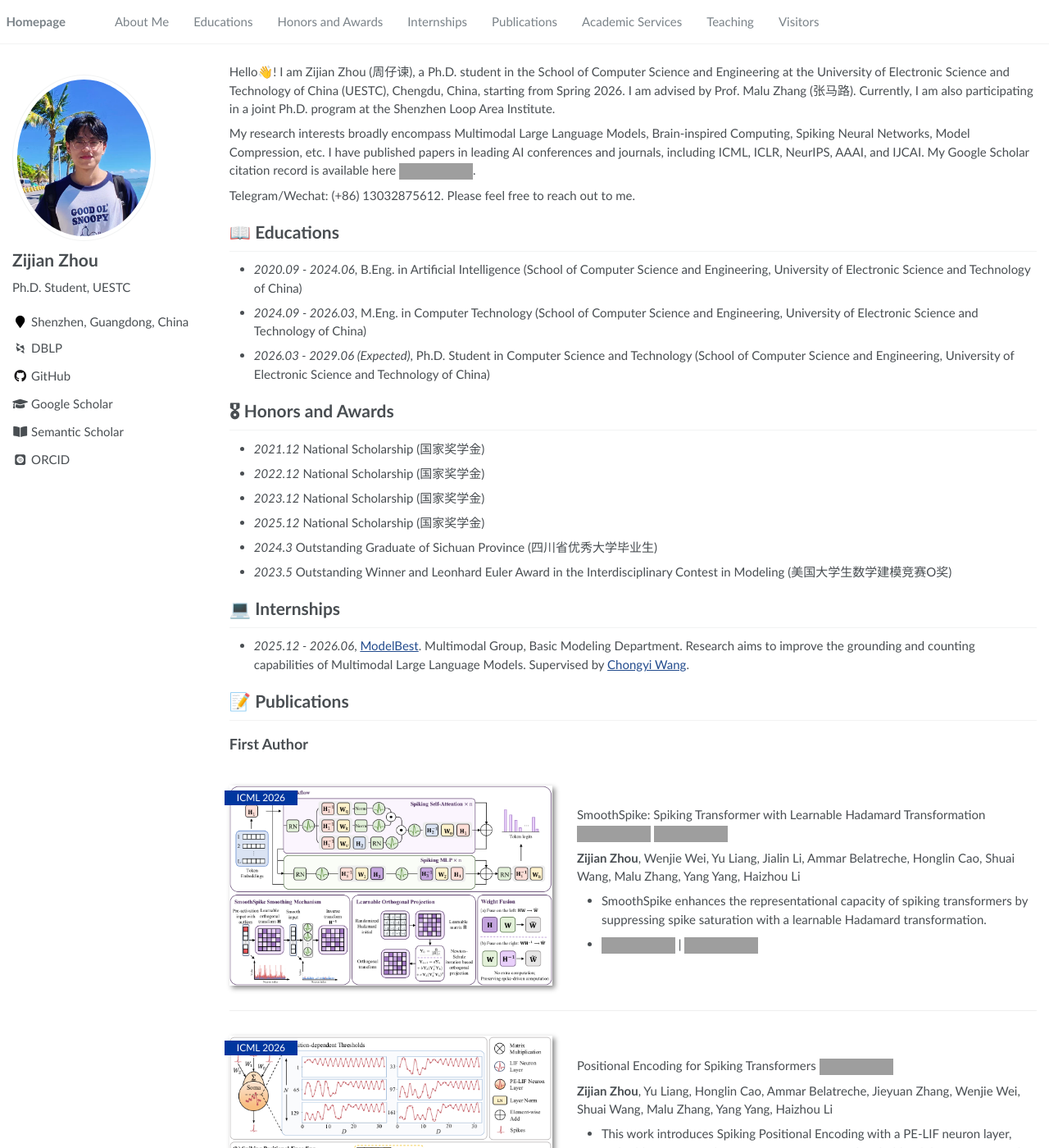
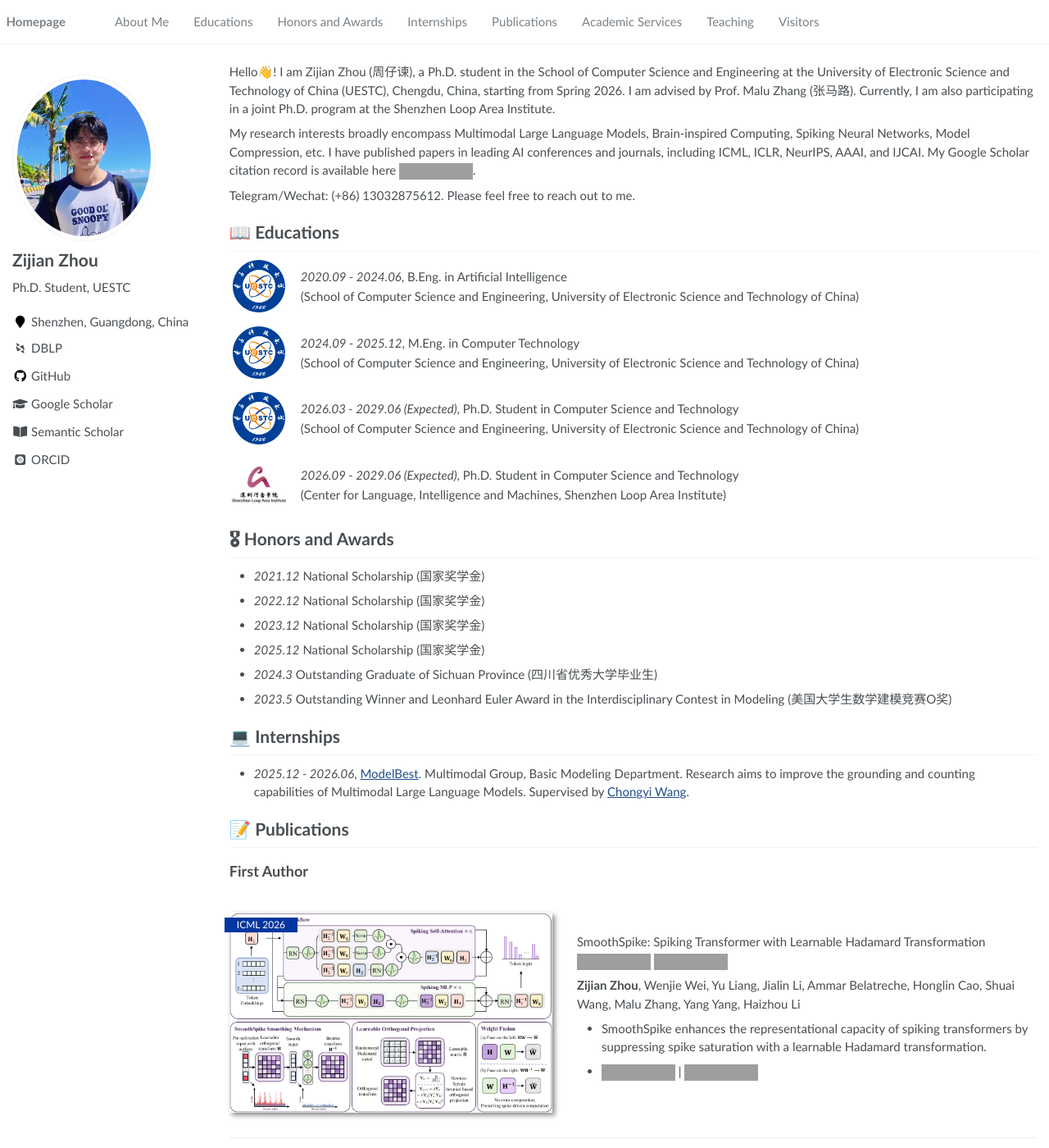
Before and after one commit to CayleyZ/CayleyZ.github.io, a Jekyll site: the page built from _pages/about.md, in a window 1280 px wide and 1400 px high. Shown: the whole window at 82% size. Built offline with Jekyll 4.4.1, drawn with Linux system fonts in a browser that asks for light colours; some web fonts are replaced; grey boxes are pictures that could not be loaded.

Commit message:
Update education history and add institution logos

```diff
--- a/_pages/about.md
+++ b/_pages/about.md
@@ -21,9 +21,37 @@ My research interests broadly encompass Multimodal Large Language Models, Brain-
 Telegram/Wechat: (+86) 13032875612. Please feel free to reach out to me.
 
 # 📖 Educations
-- *2020.09 - 2024.06*, B.Eng. in Artificial Intelligence (School of Computer Science and Engineering, University of Electronic Science and Technology of China)
-- *2024.09 - 2026.03*, M.Eng. in Computer Technology (School of Computer Science and Engineering, University of Electronic Science and Technology of China)
-- *2026.03 - 2029.06 (Expected)*, Ph.D. Student in Computer Science and Technology (School of Computer Science and Engineering, University of Electronic Science and Technology of China)
+
+<ul class="education-list">
+  <li class="education-item">
+    <img class="education-logo" src="/images/uestc-logo.svg" alt="UESTC logo" width="72" height="64" loading="lazy">
+    <div class="education-details">
+      <div><em>2020.09 - 2024.06</em>, B.Eng. in Artificial Intelligence</div>
+      <div>(School of Computer Science and Engineering, University of Electronic Science and Technology of China)</div>
+    </div>
+  </li>
+  <li class="education-item">
+    <img class="education-logo" src="/images/uestc-logo.svg" alt="UESTC logo" width="72" height="64" loading="lazy">
+    <div class="education-details">
+      <div><em>2024.09 - 2025.12</em>, M.Eng. in Computer Technology</div>
+      <div>(School of Computer Science and Engineering, University of Electronic Science and Technology of China)</div>
+    </div>
+  </li>
+  <li class="education-item">
+    <img class="education-logo" src="/images/uestc-logo.svg" alt="UESTC logo" width="72" height="64" loading="lazy">
+    <div class="education-details">
+      <div><em>2026.03 - 2029.06 (Expected)</em>, Ph.D. Student in Computer Science and Technology</div>
+      <div>(School of Computer Science and Engineering, University of Electronic Science and Technology of China)</div>
+    </div>
+  </li>
+  <li class="education-item">
+    <img class="education-logo" src="/images/slai-logo.png" alt="Shenzhen Loop Area Institute logo" width="72" height="64" loading="lazy">
+    <div class="education-details">
+      <div><em>2026.09 - 2029.06 (Expected)</em>, Ph.D. Student in Computer Science and Technology</div>
+      <div>(Center for Language, Intelligence and Machines, Shenzhen Loop Area Institute)</div>
+    </div>
+  </li>
+</ul>
 
 # 🎖 Honors and Awards
 - *2021.12* National Scholarship (国家奖学金)
--- a/assets/css/main.scss
+++ b/assets/css/main.scss
@@ -39,6 +39,48 @@
 @import "vendor/font-awesome/brands";
 @import "vendor/magnific-popup/magnific-popup";
 @import "print";
+
+.page__content .education-list {
+    list-style: none;
+    margin: 0 0 1em;
+    padding: 0;
+}
+
+.education-list .education-item {
+    display: flex;
+    align-items: center;
+    gap: 1em;
+    margin: 0 0 1.1em;
+    padding: 0;
+}
+
+.education-logo {
+    display: block;
+    flex: 0 0 72px;
+    width: 72px;
+    height: 64px;
+    object-fit: contain;
+}
+
+.education-details {
+    min-width: 0;
+    line-height: 1.6;
+    overflow-wrap: break-word;
+}
+
+@media (max-width: 600px) {
+    .education-list .education-item {
+        align-items: flex-start;
+        gap: .75em;
+    }
+
+    .education-logo {
+        flex-basis: 56px;
+        width: 56px;
+        height: 56px;
+        margin-top: .2em;
+    }
+}
 
 .paper-box {
     display: flex;
```
Also changed, not shown: images/slai-logo.png (added), images/uestc-logo.svg (added).
